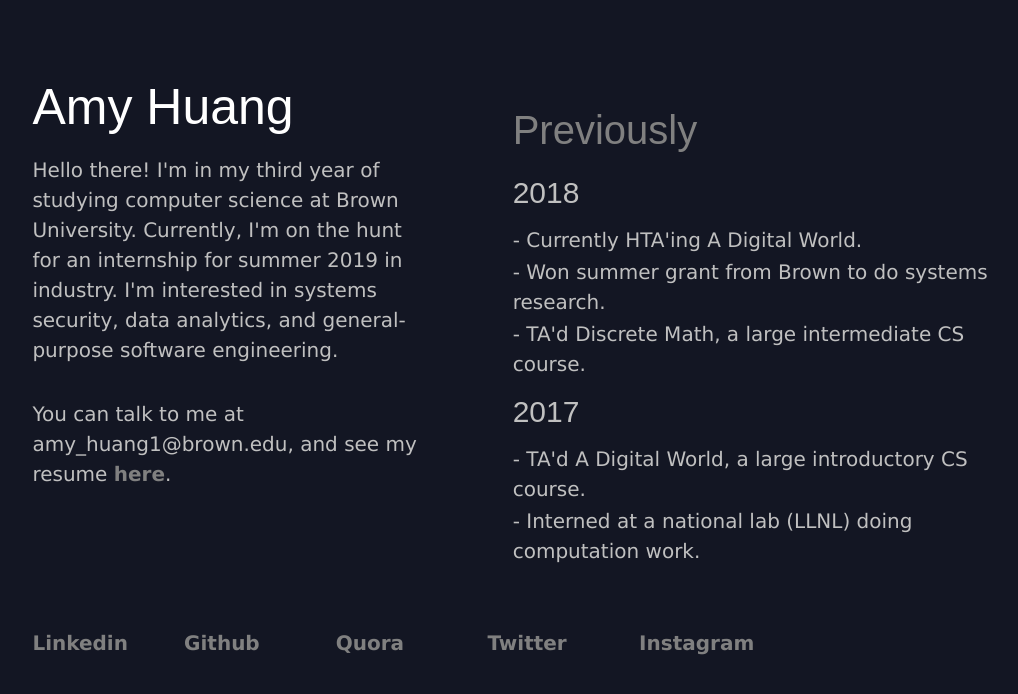
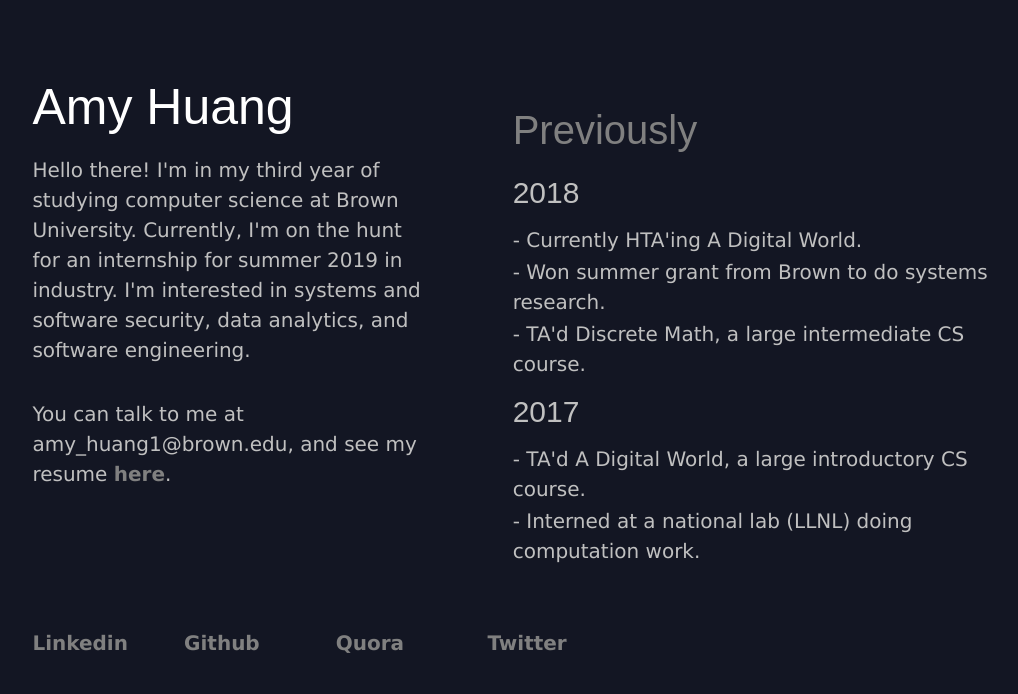
Before and after one commit to amy-huang/amy-huang.github.io, a plain HTML site: page index.html in a window 1280 px wide. Shown: the whole page, without its empty margins (110-1128 px from the left). Drawn offline with nearby package versions, Linux system fonts and the light colour scheme; a web font is replaced by a local one.

Commit message:
Update index.html

```diff
--- a/index.html
+++ b/index.html
@@ -35,7 +35,7 @@
 	  <div class="w3-col w3-container" style="width:10%"><p></p></div>
 	  <div class="w3-mobile w3-col w3-container" style="width:32%">
 		<h1> Amy Huang </h1>
-		<p> Hello there! I'm in my third year of studying computer science at Brown University. Currently, I'm on the hunt for an internship for summer 2019 in industry. I'm interested in systems security, data analytics, and general-purpose software engineering. </p>
+		<p> Hello there! I'm in my third year of studying computer science at Brown University. Currently, I'm on the hunt for an internship for summer 2019 in industry. I'm interested in systems and software security, data analytics, and software engineering. </p>
 		<br>
 		<p>You can talk to me at amy_huang1@brown.edu, and see my resume <a href="https://amy-huang.github.io/resume(2)%20(1).pdf">here</a>. </p>
 		<br>
@@ -74,9 +74,6 @@
 	  <div class="w3-mobile w3-col w3-container" style="width:12%">
 		<a target="_blank" href="https://twitter.com/amyjiameihuang/">Twitter</a>
 	  </div>
-	  <div class="w3-mobile w3-col w3-container" style="width:12%">
-		<a target="_blank" href="https://www.instagram.com/threedodecahedrons/">Instagram</a>
-	  </div>
 	  <div class="w3-mobile w3-col w3-container" style="width:10%"><p></p></div>
 	</div>
 
```
